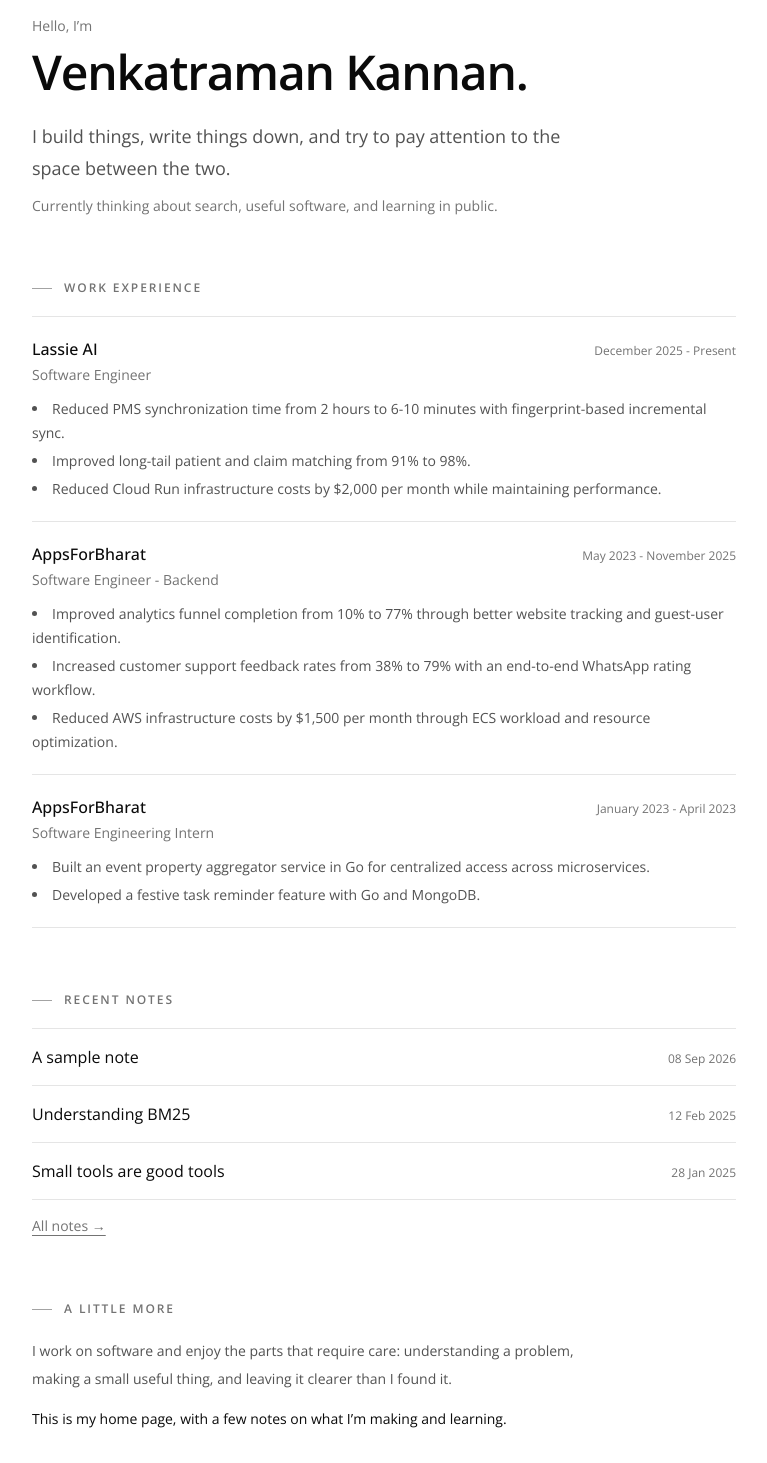
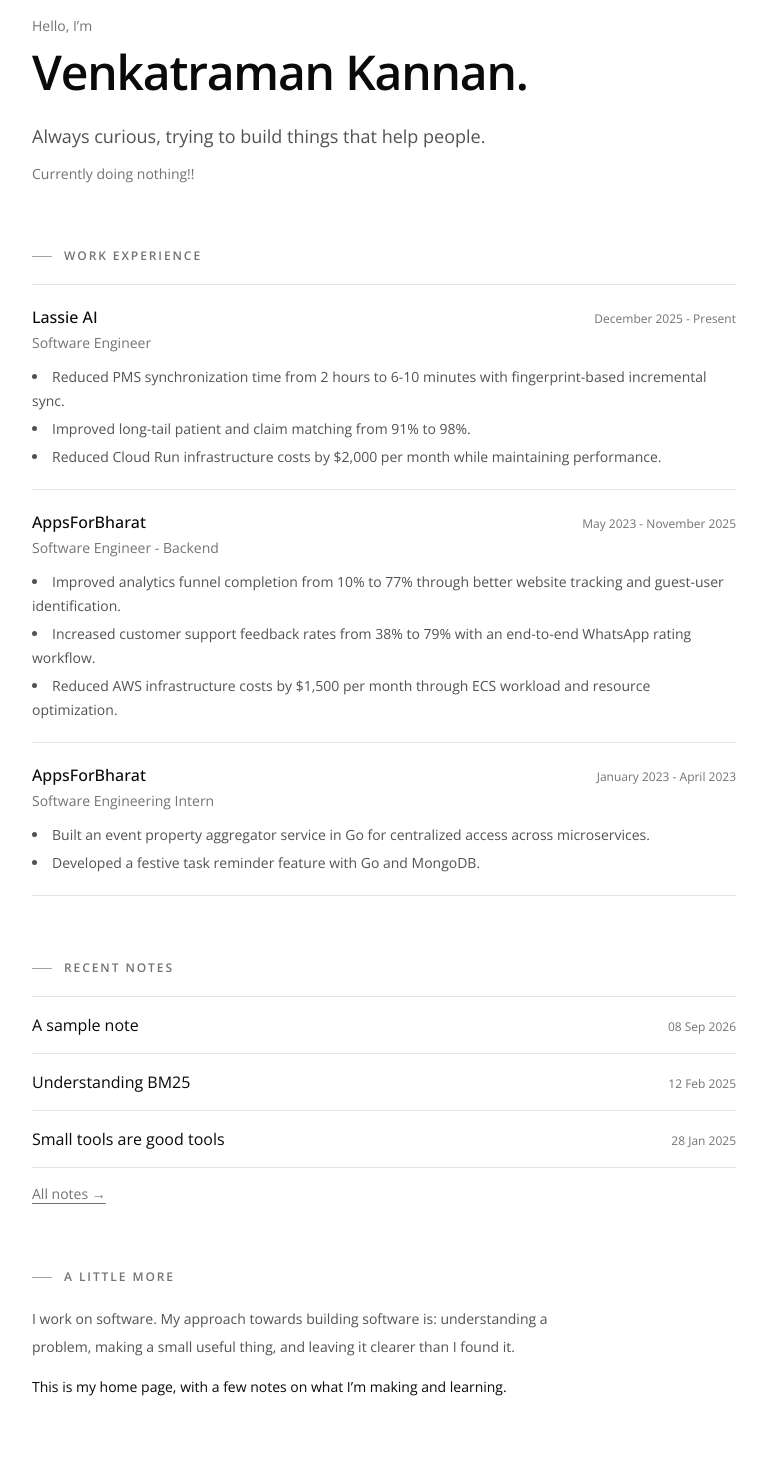
Before and after one commit to venkxycodes/portfolio, a React (Vite) app: page / in a window 1280 px wide. Shown: the part 160-1623 px from the top of the page, without its empty margins (256-1023 px from the left). Built offline with nearby package versions, Linux system fonts and the light colour scheme.

Commit message:
chore: tweak content

```diff
--- a/src/data/content.ts
+++ b/src/data/content.ts
@@ -13,13 +13,13 @@
 
 export const siteContent = {
   name: 'Venkatraman Kannan',
-  introduction: 'I build things, write things down, and try to pay attention to the space between the two.',
-  currently: 'Currently thinking about search, useful software, and learning in public.',
-  homeNote: 'I work on software and enjoy the parts that require care: understanding a problem, making a small useful thing, and leaving it clearer than I found it.',
+  introduction: 'Always curious, trying to build things that help people.',
+  currently: 'Currently doing nothing!!',
+  homeNote: 'I work on software. My approach towards building software is: understanding a problem, making a small useful thing, and leaving it clearer than I found it.',
   links: {
     github: 'https://github.com/venkxycodes',
-    linkedin: 'https://www.linkedin.com',
-    email: 'mailto:hello@venkat.dev',
+    linkedin: 'https://www.linkedin.com/in/venkxy30',
+    email: 'mailto:venkatramankannantech@gmail.com',
   },
 }
 
```
